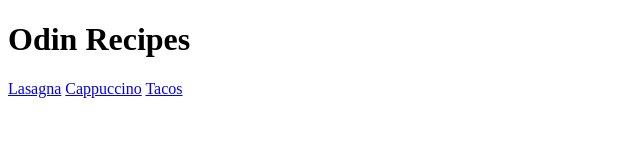
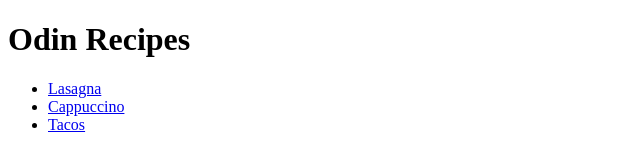
Before and after one commit to nkansah-wireko-brobbey/odin-recipes, a plain HTML site: page index.html in a window 1280 px wide. Shown: the whole page, without its empty margins (0-640 px from the left). Drawn offline with Linux system fonts and the light colour scheme.

Commit message:
Nav restructuring

```diff
--- a/index.html
+++ b/index.html
@@ -8,8 +8,13 @@
 </head>
 <body>
     <h1>Odin Recipes</h1>
-    <a href="./recipes/lasagna.html">Lasagna</a>
-    <a href="./recipes/cappuccino.html">Cappuccino</a>
-    <a href="./recipes/tacos.html">Tacos</a>
+    <ul>
+        <li><a href="./recipes/lasagna.html">Lasagna</a></li>
+        <li><a href="./recipes/cappuccino.html">Cappuccino</a>
+        </li>
+        <li><a href="./recipes/tacos.html">Tacos</a></li>
+    </ul>
+
+
 </body>
 </html>
```
